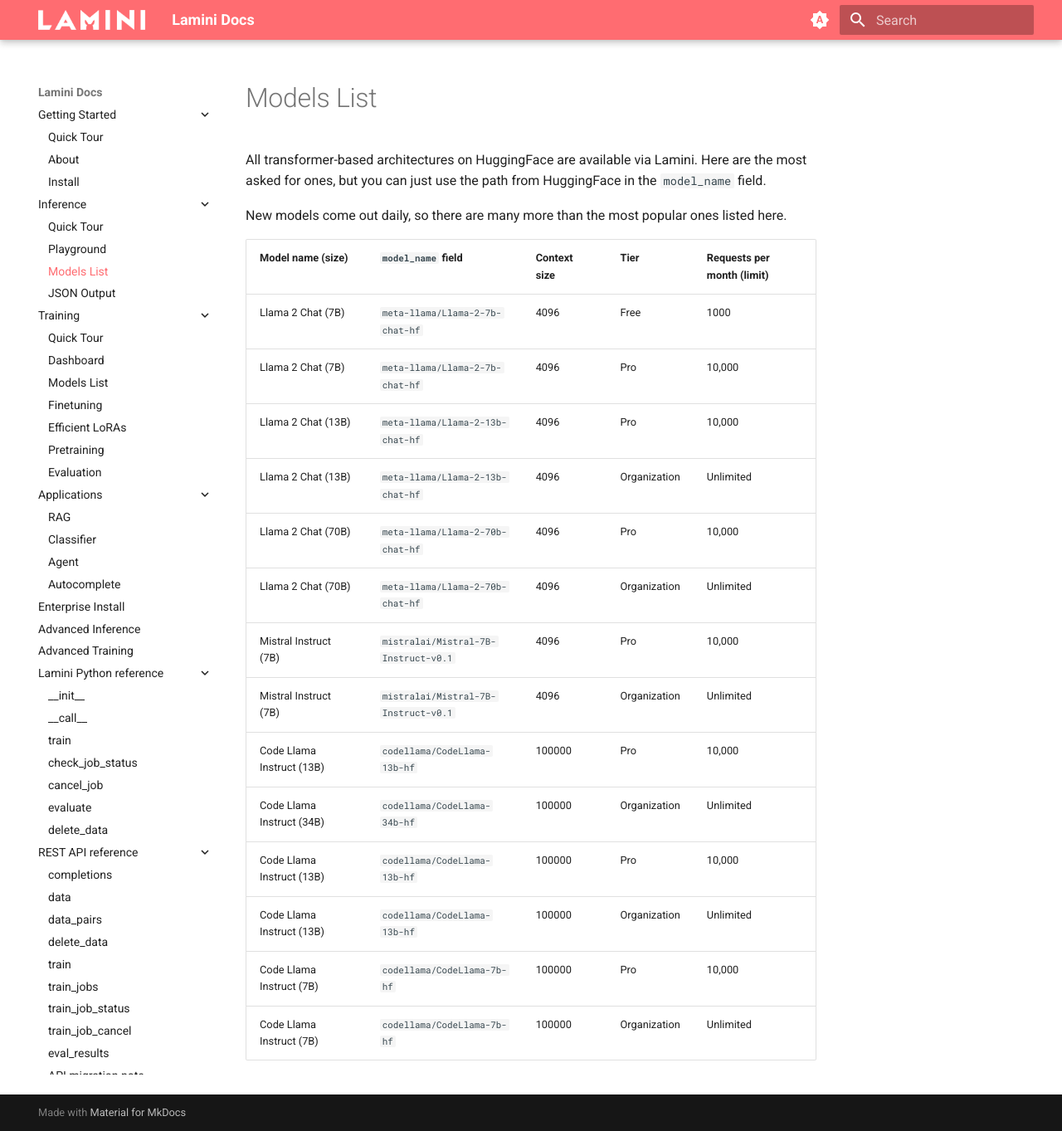
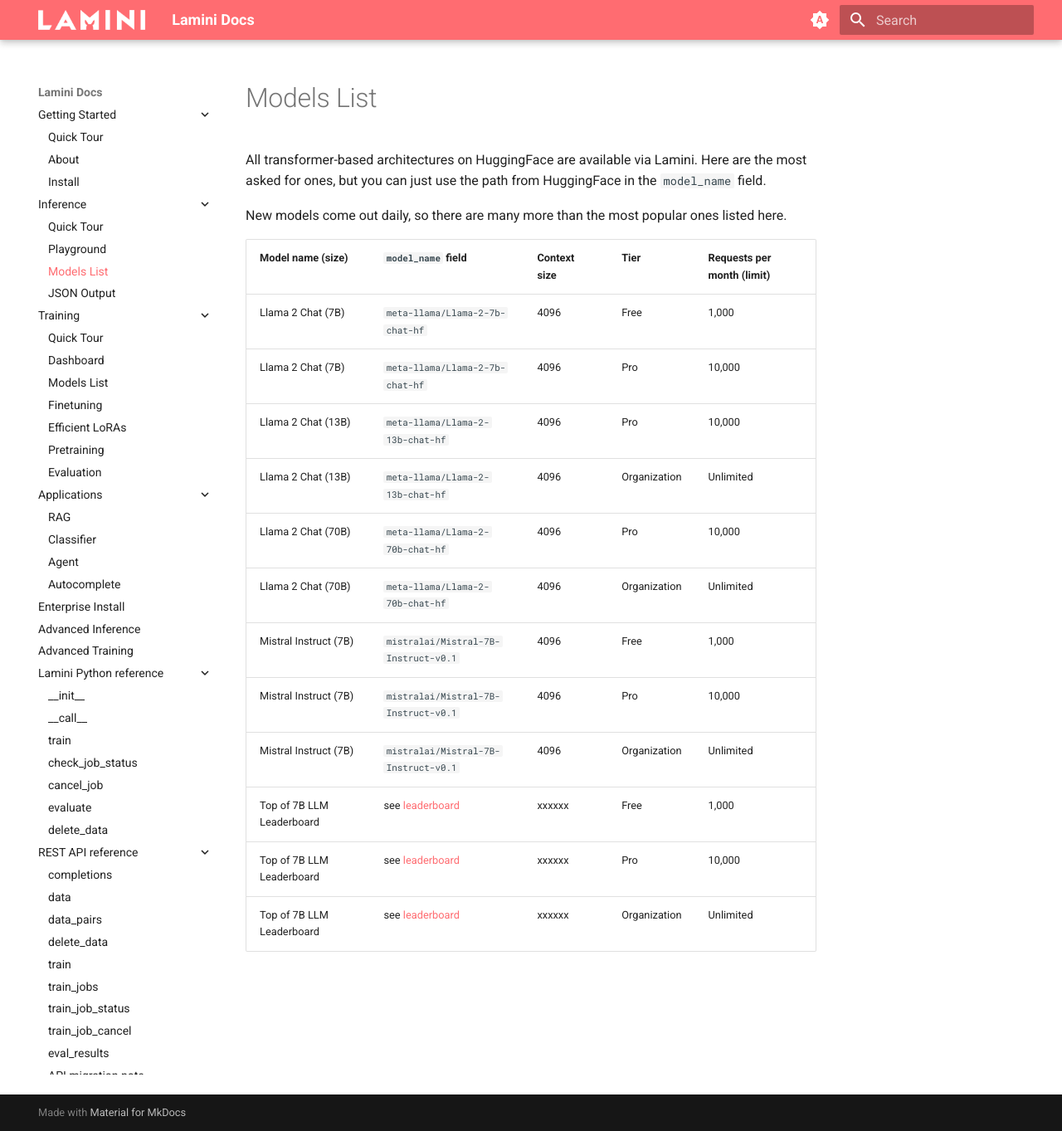
Before and after one commit to lamini-ai/lamini-ai.github.io, an MkDocs documentation site: the page built from docs/inference/models_list.md, in a window 1280 px wide and 1363 px high. Shown: the whole window at 83% size. Built offline with MkDocs 1.6.1 and Material for MkDocs 9.7.7, drawn with Linux system fonts in a browser that asks for light colours.

Commit message:
updated to most common

```diff
--- a/docs/inference/models_list.md
+++ b/docs/inference/models_list.md
@@ -6,17 +6,15 @@
 
 | Model name (size) | `model_name` field | Context size | Tier | Requests per month (limit)
 | ----------------- | ------------------ | ------------ | ---- | ------------------ |
-| Llama 2 Chat (7B) | `meta-llama/Llama-2-7b-chat-hf` | 4096 | Free | 1000 |
+| Llama 2 Chat (7B) | `meta-llama/Llama-2-7b-chat-hf` | 4096 | Free | 1,000 |
 | Llama 2 Chat (7B) | `meta-llama/Llama-2-7b-chat-hf` | 4096 | Pro | 10,000 |
 | Llama 2 Chat (13B) | `meta-llama/Llama-2-13b-chat-hf` | 4096 | Pro | 10,000 |
 | Llama 2 Chat (13B) | `meta-llama/Llama-2-13b-chat-hf` | 4096 | Organization | Unlimited |
 | Llama 2 Chat (70B) | `meta-llama/Llama-2-70b-chat-hf` | 4096 | Pro | 10,000 |
 | Llama 2 Chat (70B) | `meta-llama/Llama-2-70b-chat-hf` | 4096 | Organization | Unlimited |
+| Mistral Instruct (7B) | `mistralai/Mistral-7B-Instruct-v0.1` | 4096 | Free | 1,000 |
 | Mistral Instruct (7B) | `mistralai/Mistral-7B-Instruct-v0.1` | 4096 | Pro | 10,000 |
 | Mistral Instruct (7B) | `mistralai/Mistral-7B-Instruct-v0.1` | 4096 | Organization | Unlimited |
-Code Llama Instruct (13B) | `codellama/CodeLlama-13b-hf` | 100000 | Pro | 10,000 |
-Code Llama Instruct (34B) | `codellama/CodeLlama-34b-hf` | 100000 | Organization | Unlimited |
-Code Llama Instruct (13B) | `codellama/CodeLlama-13b-hf` | 100000 | Pro | 10,000 |
-Code Llama Instruct (13B) | `codellama/CodeLlama-13b-hf` | 100000 | Organization | Unlimited |
-Code Llama Instruct (7B) | `codellama/CodeLlama-7b-hf` | 100000 | Pro | 10,000 |
-Code Llama Instruct (7B) | `codellama/CodeLlama-7b-hf` | 100000 | Organization | Unlimited |
+| Top of 7B LLM Leaderboard | see [leaderboard](https://huggingface.co/spaces/HuggingFaceH4/open_llm_leaderboard) | xxxxxx | Free | 1,000 |
+| Top of 7B LLM Leaderboard | see [leaderboard](https://huggingface.co/spaces/HuggingFaceH4/open_llm_leaderboard) | xxxxxx | Pro | 10,000 |
+| Top of 7B LLM Leaderboard | see [leaderboard](https://huggingface.co/spaces/HuggingFaceH4/open_llm_leaderboard) | xxxxxx | Organization | Unlimited |
```
Also changed, not shown: docs/training/models_list.md (+2 -6 lines).
